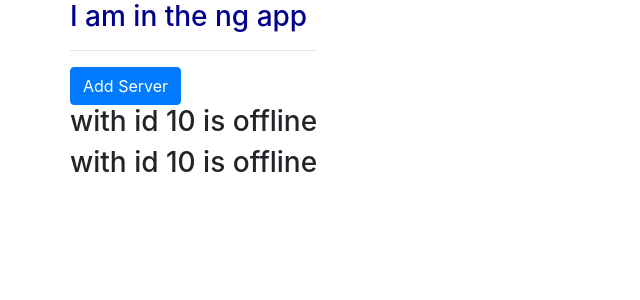
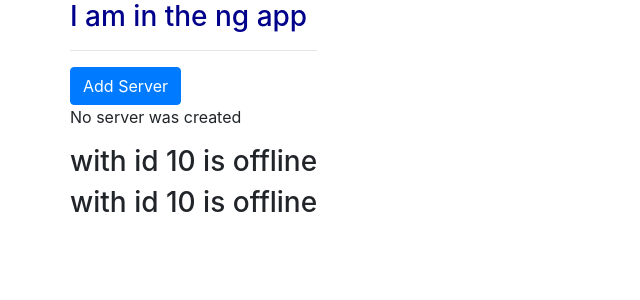
Before and after one commit to ajitda/Food-Panda, an Angular app: page / in a window 1280 px wide. Shown: the top 300 px of the page, without its empty margins (0-640 px from the left). Built offline with nearby package versions, Linux system fonts and the light colour scheme.

Commit message:
calling function with angular

```diff
--- a/src/app/servers/servers.component.html
+++ b/src/app/servers/servers.component.html
@@ -1,5 +1,6 @@
 <button class="btn btn-primary"
-[disabled]="!allowNewServer"
+[disabled]="!allowNewServer" (click)="onCreateServer()"
 >Add Server</button>
+<p>{{serverCreationStatus}}</p>
 <app-server></app-server>
 <app-server></app-server>
--- a/src/app/servers/servers.component.ts
+++ b/src/app/servers/servers.component.ts
@@ -10,6 +10,7 @@
 export class ServersComponent implements OnInit {
 
   allowNewServer = false;
+  serverCreationStatus = 'No server was created';
 
   constructor() {
     setTimeout(()=>{
@@ -20,4 +21,7 @@
   ngOnInit() {
   }
 
+  onCreateServer(){
+      this.serverCreationStatus = "Server was created";
+  }
 }
```
